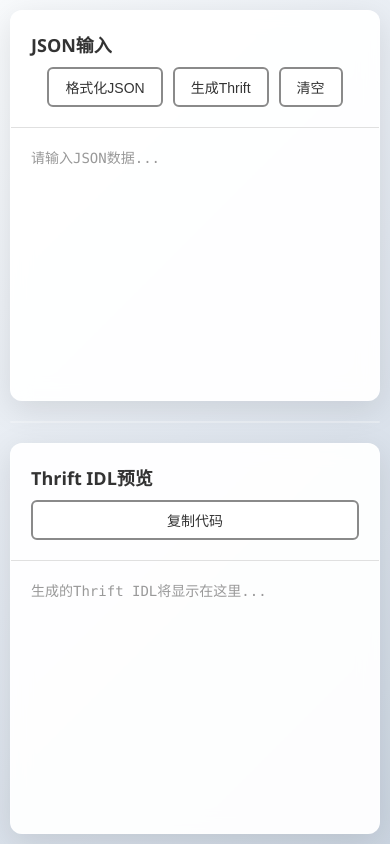
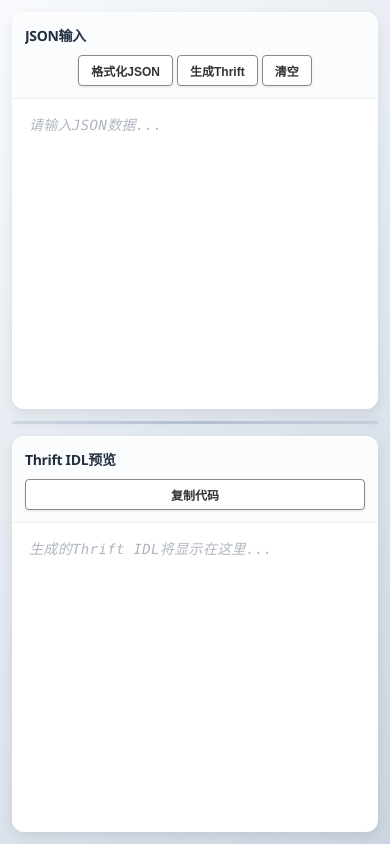
Before and after one commit to LoliWolf/json2thrift, a website: page index.html in a window 390 px wide. Drawn offline with Linux system fonts and the light colour scheme.

Commit message:
style(ui): 优化界面样式并增强响应式设计
- 调整间距、圆角和阴影等视觉细节
- 改进面板悬停效果和按钮交互动画
- 增强移动端和小屏幕的适配性
- 添加加载状态和淡入动画效果

```diff
--- a/style.css
+++ b/style.css
@@ -14,58 +14,98 @@ body {
 .container {
     display: flex;
     height: 100vh;
-    padding: 20px;
-    gap: 20px;
+    padding: 24px;
+    gap: 24px;
+    max-width: 1400px;
+    margin: 0 auto;
 }
 
 .left-panel, .right-panel {
     flex: 1;
     display: flex;
     flex-direction: column;
-    background: rgba(255, 255, 255, 0.95);
-    border-radius: 12px;
-    box-shadow: 0 8px 32px rgba(0, 0, 0, 0.1);
-    backdrop-filter: blur(10px);
-    border: 1px solid rgba(255, 255, 255, 0.2);
+    background: rgba(255, 255, 255, 0.98);
+    border-radius: 16px;
+    box-shadow:
+        0 4px 20px rgba(0, 0, 0, 0.08),
+        0 1px 3px rgba(0, 0, 0, 0.05);
+    backdrop-filter: blur(12px);
+    border: 1px solid rgba(255, 255, 255, 0.3);
+    transition: all 0.3s ease;
+}
+
+.left-panel:hover, .right-panel:hover {
+    box-shadow:
+        0 8px 32px rgba(0, 0, 0, 0.12),
+        0 2px 6px rgba(0, 0, 0, 0.08);
+    transform: translateY(-2px);
 }
 
 .panel-header {
     display: flex;
     justify-content: space-between;
     align-items: center;
-    padding: 20px;
-    border-bottom: 1px solid #e0e0e0;
+    padding: 24px;
+    border-bottom: 1px solid rgba(0, 0, 0, 0.06);
+    gap: 20px;
+    flex-wrap: nowrap;
+    min-height: 72px;
+    background: rgba(248, 250, 252, 0.5);
+    border-radius: 16px 16px 0 0;
+    overflow: hidden;
 }
 
 .panel-header h3 {
-    color: #333;
-    font-size: 18px;
-    font-weight: 600;
+    color: #1e293b;
+    font-size: 20px;
+    font-weight: 700;
+    margin: 0;
+    flex-shrink: 1;
+    min-width: 0;
+    letter-spacing: -0.025em;
+    background: linear-gradient(135deg, #1e293b 0%, #475569 100%);
+    -webkit-background-clip: text;
+    -webkit-text-fill-color: transparent;
+    background-clip: text;
+    white-space: nowrap;
+    overflow: hidden;
+    text-overflow: ellipsis;
 }
 
 .button-group {
     display: flex;
     gap: 10px;
+    flex-wrap: nowrap;
+    align-items: center;
+    justify-content: flex-end;
+    flex-shrink: 0;
 }
 
 .btn {
     padding: 8px 16px;
-    border: 2px solid #333;
-    border-radius: 6px;
+    border: 1px solid rgba(30, 41, 59, 0.2);
+    border-radius: 8px;
     cursor: pointer;
-    font-size: 14px;
-    font-weight: 500;
-    transition: all 0.3s ease;
+    font-size: 13px;
+    font-weight: 600;
+    transition: all 0.2s cubic-bezier(0.4, 0, 0.2, 1);
     outline: none;
-    background: white;
-    color: #333;
+    background: rgba(255, 255, 255, 0.9);
+    color: #374151;
+    white-space: nowrap;
+    flex-shrink: 0;
+    box-shadow: 0 1px 3px rgba(0, 0, 0, 0.1);
+    backdrop-filter: blur(8px);
 }
 
 .btn:hover {
-    transform: translateY(-1px);
-    box-shadow: 0 4px 12px rgba(0, 0, 0, 0.15);
-    background: #f8f9fa;
-    border-color: #000;
+    transform: translateY(-2px);
+    box-shadow:
+        0 4px 20px rgba(0, 0, 0, 0.15),
+        0 2px 8px rgba(0, 0, 0, 0.1);
+    background: rgba(255, 255, 255, 1);
+    border-color: rgba(30, 41, 59, 0.3);
+    color: #1e293b;
 }
 
 .btn-primary {
@@ -93,24 +133,42 @@ body {
 textarea {
     flex: 1;
     border: none;
-    padding: 20px;
-    font-family: 'Consolas', 'Monaco', 'Courier New', monospace;
+    padding: 24px;
+    font-family: 'JetBrains Mono', 'Fira Code', 'Consolas', 'Monaco', 'Courier New', monospace;
     font-size: 14px;
-    line-height: 1.5;
+    line-height: 1.6;
     resize: none;
     outline: none;
     background: transparent;
-    color: #333;
+    color: #374151;
+    font-weight: 400;
+    letter-spacing: 0.025em;
+    transition: all 0.2s ease;
+}
+
+textarea:focus {
+    color: #1f2937;
+    background: rgba(248, 250, 252, 0.3);
+}
+
+textarea:hover {
+    background: rgba(248, 250, 252, 0.2);
 }
 
 textarea::placeholder {
-    color: #999;
+    color: #9ca3af;
+    font-style: italic;
+    opacity: 0.8;
 }
 
 .divider {
-    width: 2px;
-    background: rgba(255, 255, 255, 0.3);
-    border-radius: 1px;
+    width: 3px;
+    background: linear-gradient(180deg,
+        rgba(148, 163, 184, 0.3) 0%,
+        rgba(148, 163, 184, 0.6) 50%,
+        rgba(148, 163, 184, 0.3) 100%);
+    border-radius: 2px;
+    box-shadow: 0 0 8px rgba(148, 163, 184, 0.2);
 }
 
 .toast {
@@ -157,15 +215,208 @@ textarea::-webkit-scrollbar-thumb:hover {
 }
 
 /* 响应式设计 */
+/* 中等屏幕优化 */
+@media (max-width: 1024px) {
+    .container {
+        padding: 20px;
+        gap: 20px;
+    }
+
+    .panel-header {
+        padding: 20px;
+        gap: 16px;
+        min-height: 64px;
+    }
+
+    .panel-header h3 {
+        font-size: 18px;
+    }
+
+    .btn {
+        padding: 7px 14px;
+        font-size: 12px;
+    }
+
+    .button-group {
+        gap: 8px;
+        flex-shrink: 0;
+    }
+
+    textarea {
+        padding: 20px;
+        font-size: 13px;
+    }
+}
+
+/* 超小屏幕优化 - 确保极小屏幕下也保持一行 */
+@media (max-width: 480px) {
+    .container {
+        padding: 8px;
+        gap: 8px;
+    }
+
+    .panel-header {
+        padding: 8px;
+        min-height: 40px;
+        gap: 4px;
+    }
+
+    .panel-header h3 {
+        font-size: 12px;
+        flex-shrink: 1;
+        min-width: 0;
+    }
+
+    .btn {
+        padding: 4px 6px;
+        font-size: 9px;
+        border-radius: 3px;
+    }
+
+    .button-group {
+        gap: 3px;
+        flex-shrink: 0;
+    }
+
+    textarea {
+        padding: 12px;
+        font-size: 12px;
+    }
+}
+
+/* 加载状态和动画效果 */
+.loading {
+    position: relative;
+    pointer-events: none;
+}
+
+.loading::after {
+    content: '';
+    position: absolute;
+    top: 50%;
+    left: 50%;
+    width: 24px;
+    height: 24px;
+    margin: -12px 0 0 -12px;
+    border: 2px solid rgba(59, 130, 246, 0.3);
+    border-top: 2px solid #3b82f6;
+    border-radius: 50%;
+    animation: spin 1s linear infinite;
+}
+
+@keyframes spin {
+    0% { transform: rotate(0deg); }
+    100% { transform: rotate(360deg); }
+}
+
+/* 淡入动画 */
+@keyframes fadeIn {
+    from { opacity: 0; transform: translateY(10px); }
+    to { opacity: 1; transform: translateY(0); }
+}
+
+.fade-in {
+    animation: fadeIn 0.3s ease-out;
+}
+
+/* 成功状态指示 */
+.success-indicator {
+    position: absolute;
+    top: 16px;
+    right: 16px;
+    width: 8px;
+    height: 8px;
+    background: #10b981;
+    border-radius: 50%;
+    opacity: 0;
+    transition: opacity 0.3s ease;
+}
+
+.success-indicator.show {
+    opacity: 1;
+}
+
+/* 小屏幕优化 - 保持一行布局 */
+@media (max-width: 900px) {
+    .container {
+        padding: 16px;
+        gap: 16px;
+    }
+
+    .panel-header {
+        flex-wrap: nowrap;
+        gap: 8px;
+        padding: 16px;
+        min-height: 56px;
+    }
+
+    .panel-header h3 {
+        font-size: 16px;
+        flex-shrink: 1;
+    }
+
+    .btn {
+        padding: 6px 10px;
+        font-size: 11px;
+    }
+
+    .button-group {
+        gap: 6px;
+        flex-shrink: 0;
+    }
+}
+
+/* 移动端优化 */
 @media (max-width: 768px) {
     .container {
         flex-direction: column;
-        padding: 10px;
+        padding: 12px;
+        gap: 12px;
+        max-width: 100%;
+    }
+
+    .left-panel, .right-panel {
+        border-radius: 12px;
+        box-shadow: 0 4px 12px rgba(0, 0, 0, 0.08);
+    }
+
+    .panel-header {
+        padding: 12px;
+        min-height: 48px;
+        border-radius: 12px 12px 0 0;
+        gap: 6px;
+        flex-wrap: nowrap;
+    }
+
+    .panel-header h3 {
+        font-size: 14px;
+        flex-shrink: 1;
+    }
+
+    .btn {
+        padding: 5px 8px;
+        font-size: 10px;
+        border-radius: 4px;
+    }
+
+    .button-group {
+        gap: 4px;
+        flex-shrink: 0;
+    }
+
+    textarea {
+        padding: 16px;
+        font-size: 14px;
+        line-height: 1.5;
     }
 
     .divider {
         width: 100%;
-        height: 2px;
+        height: 3px;
+        background: linear-gradient(90deg,
+            rgba(148, 163, 184, 0.3) 0%,
+            rgba(148, 163, 184, 0.6) 50%,
+            rgba(148, 163, 184, 0.3) 100%);
     }
 
     .panel-header {
@@ -176,5 +427,12 @@ textarea::-webkit-scrollbar-thumb:hover {
 
     .button-group {
         justify-content: center;
+        flex-wrap: wrap;
+    }
+
+    .btn {
+        font-size: 12px;
+        padding: 6px 12px;
+        min-width: auto;
     }
 }
```
Also changed, not shown: logo.png.
